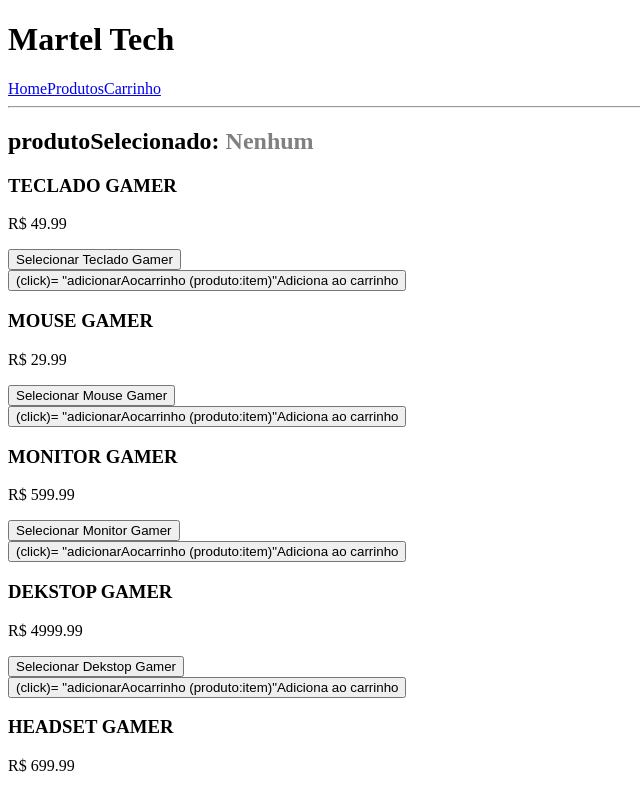
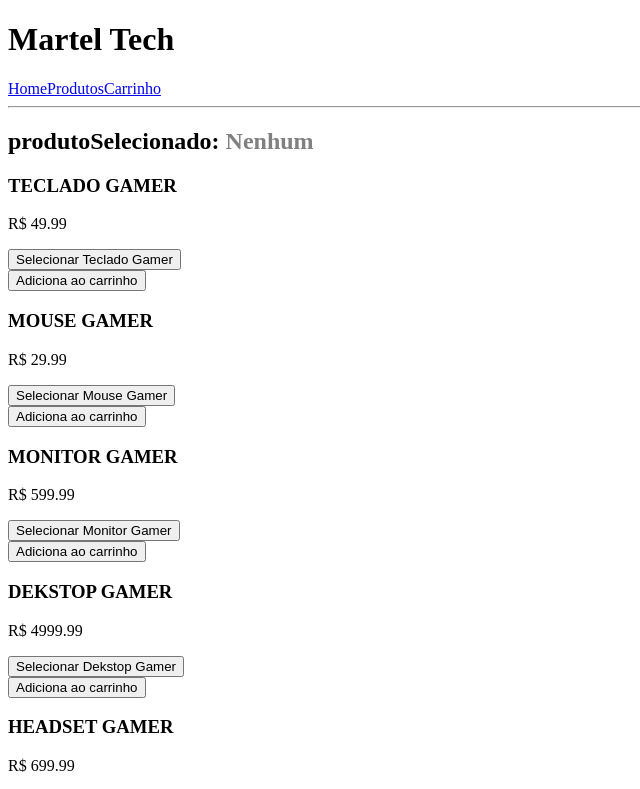
Before and after one commit to drih029/e-commerce, an Angular app: page /produtos in a window 1280 px wide. Shown: the top 789 px of the page, without its empty margins (0-640 px from the left). Built offline with nearby package versions, Linux system fonts and the light colour scheme.

Commit message:
criação de botão de exibição

```diff
--- a/src/app/features/produtos/lista-produtos/lista-produtos.html
+++ b/src/app/features/produtos/lista-produtos/lista-produtos.html
@@ -15,7 +15,7 @@
     (produtoSelecionado)= "exibirProduto ($event)"
     >
     </app-produto>
-    <button> (click)= "adicionarAocarrinho (produto:item)"Adiciona ao carrinho</button>
+    <button (click)= "adicionaAocarrinho(item)">Adiciona ao carrinho</button>
 }
 <p><button (click)="adicionarProduto()">Adicionar Produto</button></p>
 <h2>Total de produtos: {{ totalProdutos()}}</h2>
```
